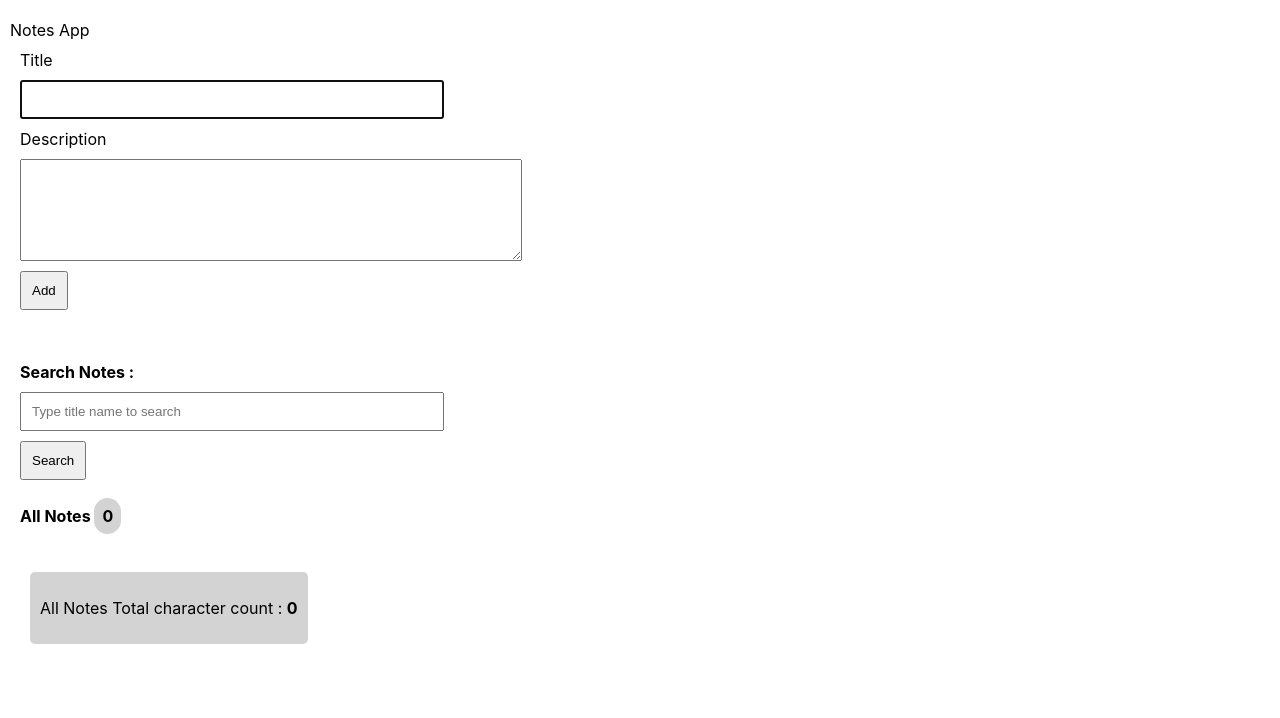
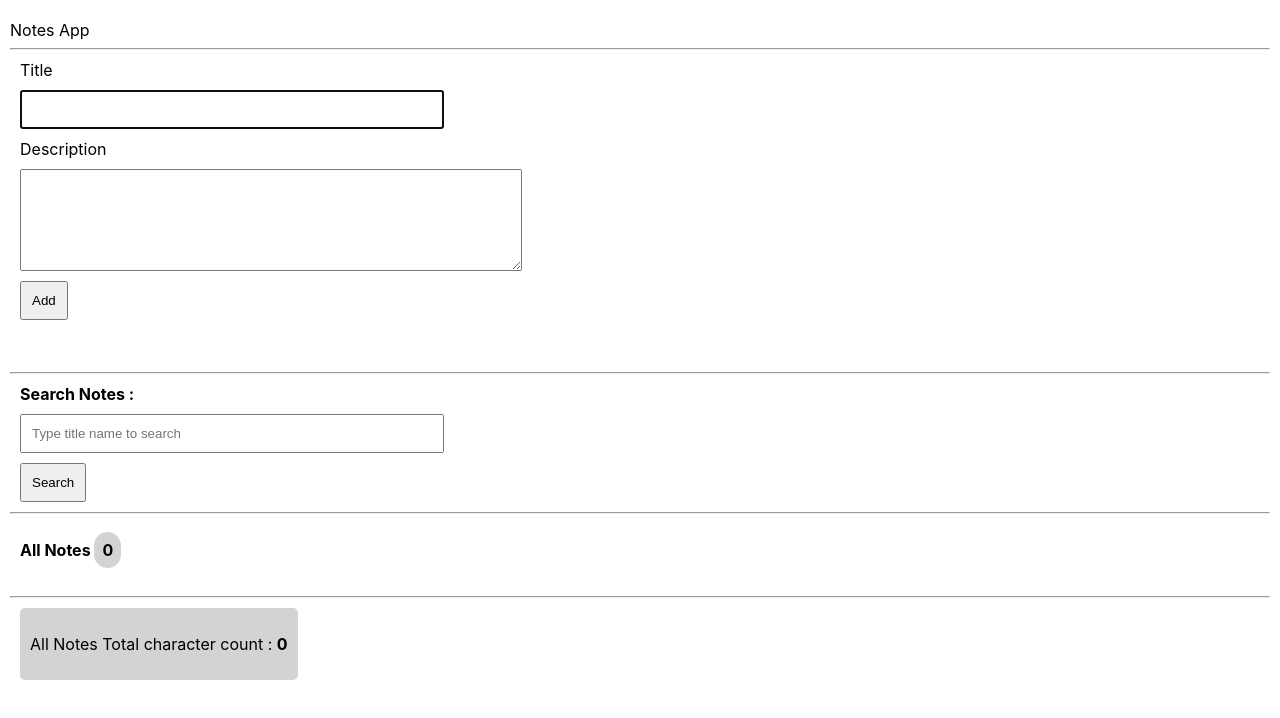
Before and after one commit to ManojCodeNew/NotesApp, a React (Create React App) app: page / in a window 1280 px wide. Shown: the top 718 px of the page. Built offline with nearby package versions, Linux system fonts and the light colour scheme.

Commit message:
notes-app: addded scroll to view option to every status change

```diff
--- a/src/App.js
+++ b/src/App.js
@@ -3,9 +3,9 @@ import { useLocalStorage } from "./Hooks/useLocalStorage";
 import CharCalculation from "./Components/CharCalculation";
 
 const styles = {
-  container : {
-      margin: '10px',
-      marginTop : '20px',
+  container: {
+    margin: '10px',
+    marginTop: '20px',
 
   },
   main: {
@@ -50,6 +50,7 @@ const styles = {
     borderStyle: 'solid',
     padding: '10px',
     width: '80vh',
+    margin: '10px'
 
   },
   searchedNoteCard: {
@@ -77,13 +78,16 @@ function App() {
   const [updateId, setUpdateId] = useState();
   const [searchedNote, setSearchedNote] = useState();
   const [searchText, setSearchText] = useState();
-  const titleRef = useRef();
-  // const statusRef = useRef();
+  const titleRef = useRef(null);
+  const statusRef = useRef(null);
 
   const [value, setValue] = useLocalStorage('allNotes', [])
   // Input Focus
   useEffect(() => { titleRef.current.focus(); }, [])
-  // useEffect(() => { statusRef.current.scrollIntoView({ behavior: 'smooth' }); }, [status, value])
+
+  if (status) {
+    statusRef.current.scrollIntoView({ behavior: 'smooth', block: 'start' });
+  }
 
   // Add Note Logics
   function handleChangeTitle(event) {
@@ -198,6 +202,7 @@ function App() {
   return (
     <div style={styles.container}>
       Notes App
+      <hr />
       {/* Add notes */}
       <div style={styles.main}>
         <label >Title</label>
@@ -205,9 +210,9 @@ function App() {
         <label >Description</label>
         <textarea style={styles.textarea} value={notes.description} onChange={(e) => handleChangeDes(e)} />
         <button style={styles.addBtn} onClick={() => noteOp === 'Add' ? addNotes() : updateNotes()}>{noteOp}</button>
-        <p style={styles.status} >{status}</p>
+        <p style={styles.status} ref={statusRef}>{status}</p>
       </div>
-
+      <hr />
       {/* Search */}
       <div style={styles.main}>
         <label style={styles?.allNote}>Search Notes : </label>
@@ -221,7 +226,7 @@ function App() {
           </div>
         )}
       </div>
-
+      <hr />
       {/* list notes */}
       <div style={styles.main}>
         <p style={styles.allNote}>All Notes  <span style={styles.count}>{notesTotalCount}</span></p>
@@ -236,11 +241,12 @@ function App() {
             </div>
           ))}
         </div>
-        <CharCalculation totalCharCount={totalCharCount} />
       </div>
+      <hr />
+
+      <CharCalculation totalCharCount={totalCharCount} />
     </div>
   );
-
 }
 
 export default App;
```
